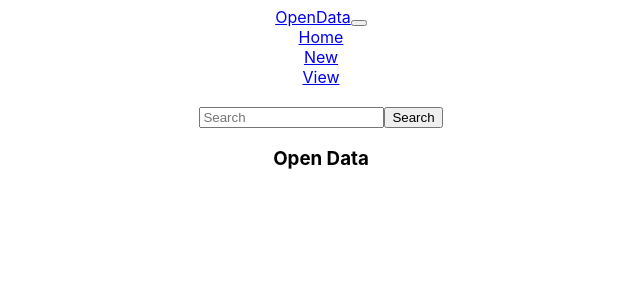
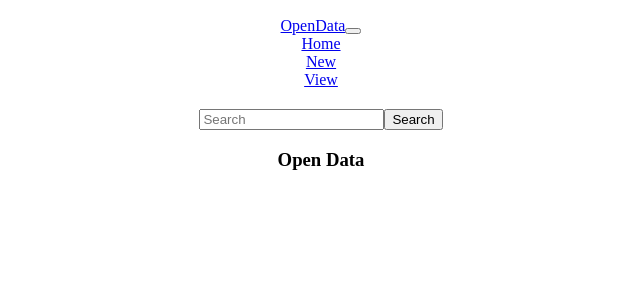
Before and after one commit to timeonator/open.data, a React (Create React App) app: page / in a window 1280 px wide. Shown: the top 300 px of the page, without its empty margins (319-959 px from the left). Built offline with nearby package versions, Linux system fonts and the light colour scheme; the HTML template or start-up script is replaced by a standard one.

Commit message:
minor restucture, made the Home component local to App

```diff
--- a/src/App.js
+++ b/src/App.js
@@ -8,6 +8,12 @@ import DataPackage from './forms/datapackage'
 //import './App.css';
 
 const App = () => {
+    const Home = () => {
+        return(
+            <h3>Open Data</h3>
+        )
+    }
+
     return (
         <Router>
             <div className="App">
@@ -20,14 +26,9 @@ const App = () => {
                 </Switch>
             </div>
         </Router>
-
     );
 }
 
-function Home() {
-    return(
-        <h3>Open Data</h3>
-    )
-}
+
 
 export default App;
--- a/src/index.js
+++ b/src/index.js
@@ -1,21 +1,10 @@
 import React from 'react';
 import ReactDOM from 'react-dom';
 import { BrowserRouter as Router} from 'react-router-dom';
-import './index.css';
+//import './index.css';
 import App from './App';
-import reportWebVitals from './reportWebVitals';
+
 
 ReactDOM.render(
-  <React.StrictMode>
-    <Router>
-        <App />
-    </Router>
-
-  </React.StrictMode>,
-  document.getElementById('root')
+    <App />,document.getElementById('root')
 );
-
-// If you want to start measuring performance in your app, pass a function
-// to log results (for example: reportWebVitals(console.log))
-// or send to an analytics endpoint. Learn more: https://bit.ly/CRA-vitals
-reportWebVitals();
```
Lines whose indentation alone changed are shown as unchanged.
